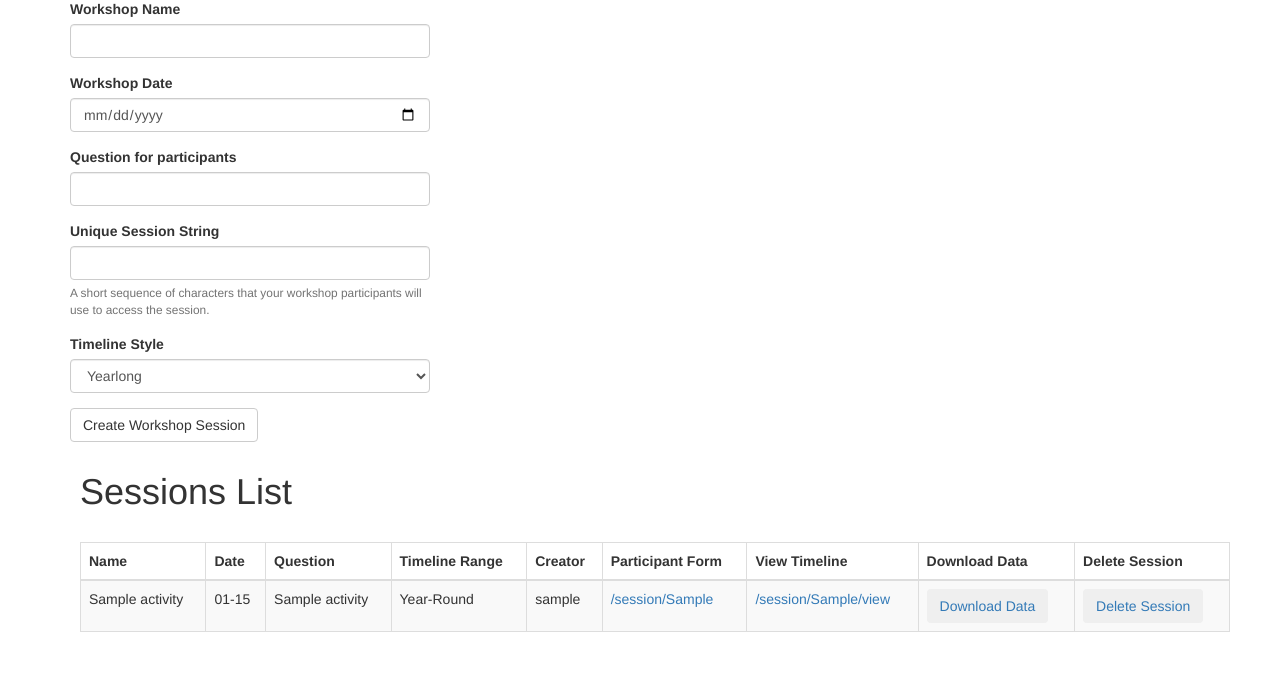
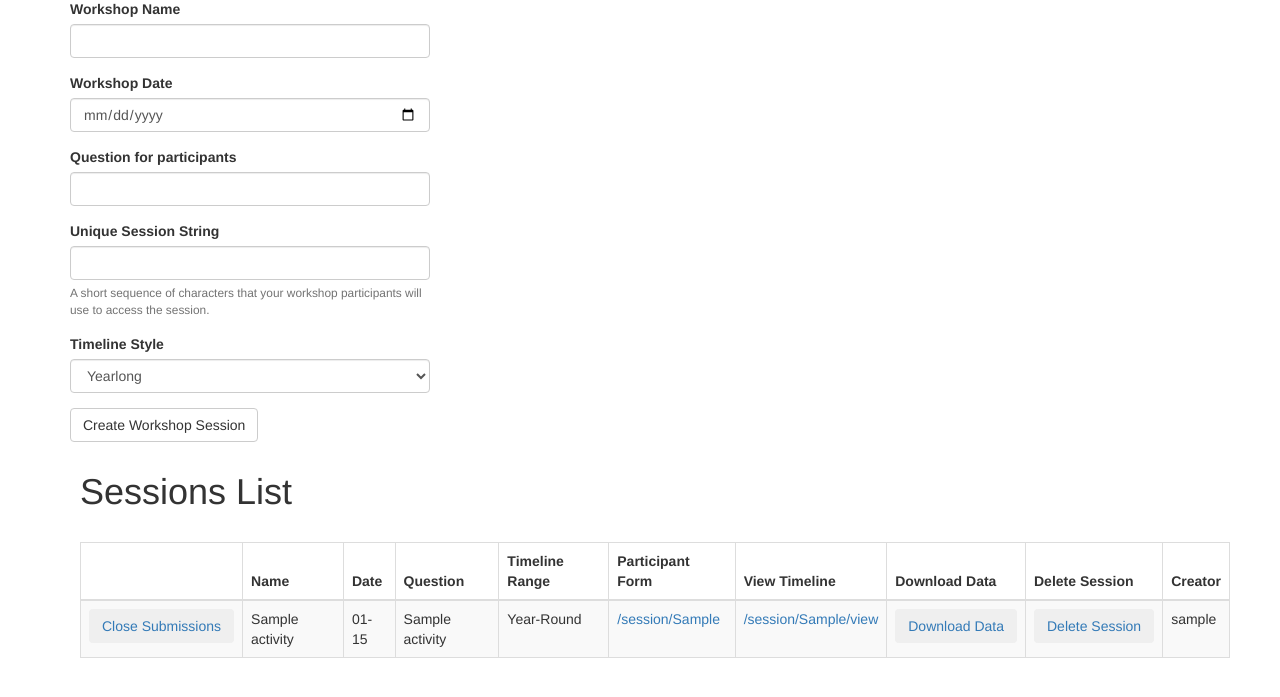
Before and after one commit to harshita-gupta/thinking-queerly-timeline, a Flask app: page /admin_panel in a window 1280 px wide. Shown: the part 103-800 px from the top of the page. Run offline with Flask 2, Linux system fonts and the light colour scheme; a user stored in the database is signed in; tables that the repository leaves empty hold one stand-in row (values such as "Sample post"); some libraries are stand-ins or nearby versions.

Commit message:
added session activation and deactivation

```diff
--- a/app/routes.py
+++ b/app/routes.py
@@ -99,6 +99,17 @@ def delete_session(session_str):
     # The intention of this feature is to stay within the constraints of
     # Heroku's free tier.
     return redirect(url_for('admin_panel'))
+
+
+@app.route('/toggle_session_status/<session_str>', methods=['GET'])
+@login_required
+def toggle_session_status(session_str):
+    workshop = WorkshopActivity.query.filter_by(unique_str=session_str).first()
+    print("toggling status")
+    workshop.active = not workshop.active
+    db.session.commit()
+    return redirect(url_for('admin_panel'))
+
 
 '''
 TIMELINE CONTRIBUTION AND VIEWING FUNCTIONS
--- a/app/templates/admin_panel.html
+++ b/app/templates/admin_panel.html
@@ -13,8 +13,7 @@
 
 
 <div class="container" style="padding: 10px; ">
-    <h1>Sessions List</h1>
-        <br/>
+    <h1>Sessions List</h1><br/>
     <div id="toolbar"></div>
     {% if sessions is defined %}
         <div class="table-responsive">
@@ -29,20 +28,32 @@
             data-height="500">
                 <thead class="thead-dark">
                     <tr>
+                        <th></th>
                         <th>Name</th>
                         <th>Date</th>
                         <th>Question</th>
                         <th>Timeline Range</th>
-                            <th>Creator</th>
                         <th>Participant Form</th>
                         <th>View Timeline</th>
                         <th>Download Data</th>
                         <th>Delete Session</th>
+                        <th>Creator</th>
                     </tr>
                 </thead>
                 <tbody>
                     {% for session in sessions %}
                     <tr>
+                        <td>
+                            <a href="{{url_for('toggle_session_status', session_str=session.unique_str, current_status=session.active)}}" >
+                            <button type="button" class="btn">
+                                {% if session.active %}
+                                Close Submissions
+                                {% else %}
+                                Open Submissions
+                                {% endif %}
+                            </button>
+                            </a>
+                        </td>
                         <td>{{session.name}} </td>
                         <td>{{session.date.strftime('%m-%d')}} </td>
                         <td>{{session.question}} </td>
@@ -53,7 +64,6 @@
                                 Lifelong
                             {% endif %}
                         </td>
-                            <td>{{session.creator.username}} </td>
                         <td>
                             <!-- link to participant form -->
                             <a href="{{url_for('session_id_participate', session_str=session.unique_str)}}">
@@ -68,21 +78,20 @@
                         </td>
                         <td>
                             <!-- button to download data -->
-                                <button type="button" class="btn btn-dark">
                             <a href="{{url_for('download_data', session_str=session.unique_str)}}" >
-                                        Download Data
+                                <button type="button" class="btn btn-dark">Download Data</button>
                             </a>
-                                </button>
                         </td>
                         <td>
                             <!-- button to delete session data and free up DB space -->
+                            <a href="{{url_for('delete_session', session_str=session.unique_str)}}" >
                                 <button type="button" onclick="return confirm('Are you sure? This is a dummy button for now.')" class="btn btn-dark">
-                                    <a href="{{url_for('delete_session', session_str=session.unique_str)}}" >
                                     Delete Session
+                                </button>
                             </a>
-                                </button>
                             </input>
                         </td>
+                        <td>{{session.creator.username}} </td>
                     </tr>
                     {% endfor %}
                 </tbody>
--- a/app/templates/session_participate.html
+++ b/app/templates/session_participate.html
@@ -15,9 +15,10 @@
 <h3>{{session.date.strftime('%B %e, %Y')}}</h3>
 <h4>
     View the timeline contributions <a href="{{url_for('session_id_view', session_str=session.unique_str)}}">here.</a>
-</h4>
+</h4><br>
 <div class="container">
     <div class="row">
+        {% if session.active %}
         <form class="form form-horizontal form-group" action="" method="post" role="form">
             {{ form.hidden_tag() }}
             {{ wtf.form_errors(form, hiddens="only") }}
@@ -33,6 +34,9 @@
                 {{form.submit()}}
             </div>
         </form>
+        {% else %}
+        This timeline is currently closed for submissions. Contact QuOffice staff if you think this is a mistake.
+        {% endif %}
     </div>
 </div>
 
```
Lines whose indentation alone changed are shown as unchanged.
